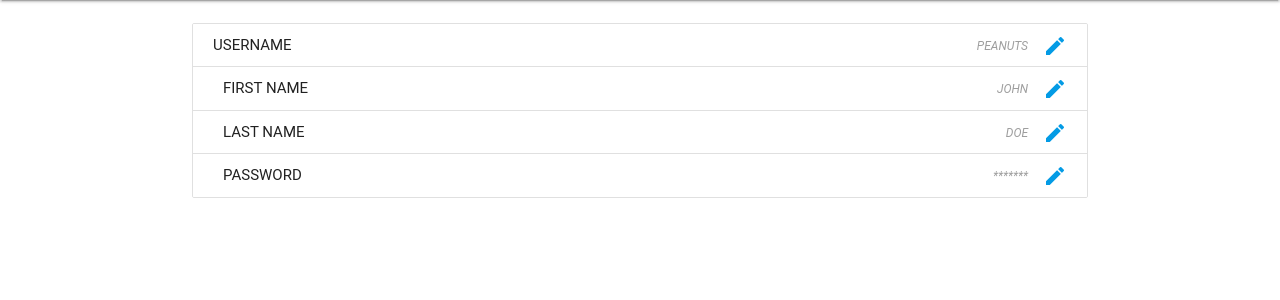
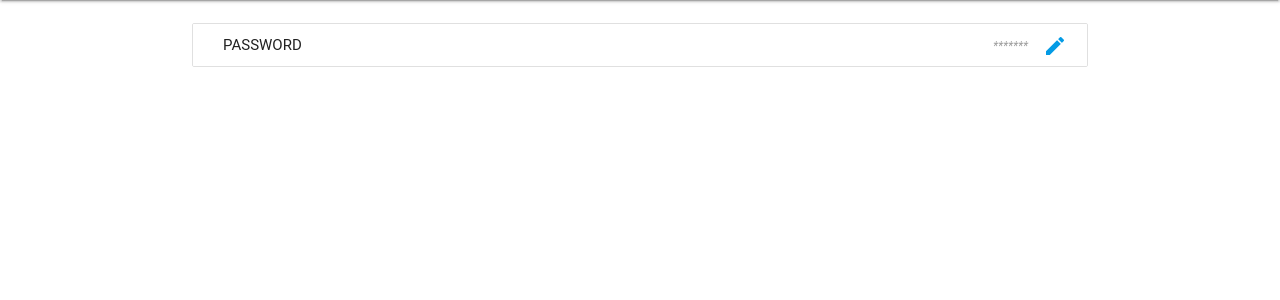
Before and after one commit to ucl-no0bs/Website-Stable, a PHP site: template view/view_profile.php in a window 1280 px wide. Shown: the part 64-364 px from the top of the page. Run offline with PHP 8.4, Linux system fonts and the light colour scheme; the template is opened without the code that fills it, so the values that code supplies are empty; the visitor is signed in with stand-in values (Sample User, id 1); some libraries are stand-ins or nearby versions; some web fonts are replaced.

Commit message:
UI changes.

```diff
--- a/view/view_profile.php
+++ b/view/view_profile.php
@@ -1,3 +1,5 @@
+<?php session_start(); ?>
+
   <!DOCTYPE html>
   <html>
 
@@ -12,27 +14,6 @@
 
       <div class="container section">
         <ul class="collection with-header">
-      <li class="collection-header">USERNAME
-        <div class="secondary-content">
-          <i class="center"><label>PEANUTS</label></i>
-          <a class="modal-trigger" href="#modal">
-            <i class="material-icons right">mode_edit</i></a>
-        </div>
-      </li>
-      <li class="collection-item">FIRST NAME
-        <div class="secondary-content">
-          <i><label>JOHN</label></i>
-          <a class="modal-trigger" href="#modal">
-            <i class="material-icons right">mode_edit</i></a>
-        </div>
-      </li>
-      <li class="collection-item">LAST NAME
-        <div class="secondary-content">
-          <i><label>DOE</label></i>
-          <a class="modal-trigger" href="#modal">
-            <i class="material-icons right">mode_edit</i></a>
-        </div>
-      </li>
           <li class="collection-item">PASSWORD
             <div class="secondary-content">
               <i><label>*******</label></i>
@@ -43,13 +24,10 @@
         </ul>
       </div>
 
-  <div id="modal" class="modal modal-fixed-footer">
-    <div content="modal-content">
-      <h4>DATA FIELD</h4>
-      <h5>CHANGES</h5>
-    </div>
-    <div class="modal-footer">
-      <div class="right">
+      <div id="modal" class="container modal bottom-sheet">
+        <div class="modal-content">
+          <label><b><i>Change Password:</i></b></label>
+          <input type="text" name="snippet" placeholder="Enter new password" />
           <button class="btn modal-action modal-close waves-effect waves-light">Confirm</button>
           <button class="btn modal-action modal-close waves-effect waves-light">Cancel</button>
         </div>
```
Lines whose indentation alone changed are shown as unchanged.
